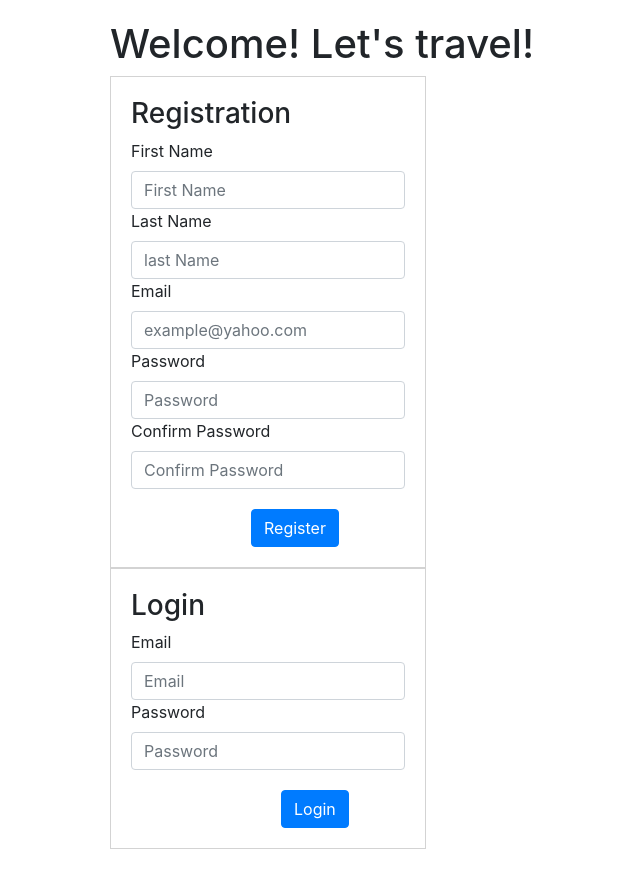
After one commit to LeahTalk/teach_to_learn, a Django app: page /register_login in a window 1280 px wide. The commit adds this page. Shown: the whole page, without its empty margins (50-690 px from the left). Run offline with Django 3.2, Linux system fonts and the light colour scheme; parts of the project's set-up code (start-up, migrations or seed data) failed here and were passed over; some libraries are stand-ins or nearby versions.

Commit message:
added login routes and templates

```diff
--- a/apps/login_app/models.py
+++ b/apps/login_app/models.py
@@ -2,14 +2,14 @@ from __future__ import unicode_literals
 from django.db import models
 import datetime
 
-class Categories(models.Manager):
+class Categories(models.Model):
     name = models.CharField(max_length = 255)
     created_at = models.DateTimeField(auto_now_add = True)
     updated_at = models.DateTimeField(auto_now = True)
 
-class SubCategories(models.Manager):
+class SubCategories(models.Model):
     name = models.CharField(max_length = 255)
-    mainCategory = models.ForeignKey(Categories, related_name = 'sub-categories')
+    mainCategory = models.ForeignKey(Categories, related_name = 'subcategories')
     created_at = models.DateTimeField(auto_now_add = True)
     updated_at = models.DateTimeField(auto_now = True)
 
--- /dev/null
+++ b/apps/login_app/templates/login_app/register_login.html
@@ -0,0 +1,49 @@
+<html>
+<head>
+    <title>Trip Buddy</title>
+    {% load static %}
+    <link rel="stylesheet" href="https://stackpath.bootstrapcdn.com/bootstrap/4.3.1/css/bootstrap.min.css" integrity="sha384-ggOyR0iXCbMQv3Xipma34MD+dH/1fQ784/j6cY/iJTQUOhcWr7x9JvoRxT2MZw1T" crossorigin="anonymous">
+      <!-- Latest compiled and minified JavaScript -->
+      <script src="https://stackpath.bootstrapcdn.com/bootstrap/3.4.1/js/bootstrap.min.js" integrity="sha384-aJ21OjlMXNL5UyIl/XNwTMqvzeRMZH2w8c5cRVpzpU8Y5bApTppSuUkhZXN0VxHd" crossorigin="anonymous"></script>
+    <link rel="stylesheet" type="text/css" href="{% static '/login_app/css/style.css' %}">
+</head>
+<body>
+    <div class = "wrapper">
+        <h1>Welcome! Let's travel!</h1>
+        {% if messages %}
+        <ul class="messages">
+            {% for message in messages %}
+                <li {% if message.tags %} class="{{ message.tags }}"{% endif %}>{{ message }}</li>
+            {% endfor %}
+        </ul>
+        {% endif %}
+        <div class = "login_section">
+            <h3>Registration</h3>
+            <form action = '/process_register' method = 'post'>
+                {% csrf_token %}
+                <label for="first_name">First Name</label>
+                <input class="form-control" type="text" placeholder="First Name" id = "first_name" name = "first_name">
+                <label for="last_name">Last Name</label>
+                <input class="form-control" type="text" placeholder="last Name" id = "last_name" name = "last_name">
+                <label for="email">Email</label>
+                <input class="form-control" type="text" placeholder="example@yahoo.com" id = "email" name = "email">
+                <label for="password">Password</label>
+                <input class="form-control" type="password" placeholder="Password" id = "regPassword" name = "regPassword">
+                <label for="confPassword">Confirm Password</label>
+                <input class="form-control" type="password" placeholder="Confirm Password" id = "confPassword" name = "confPassword">
+                <button class="btn btn-primary" type="submit" style = "margin-top: 20px; margin-left: 120px">Register</button>
+            </form>
+        </div>
+        <div class = "login_section">
+            <h3>Login</h3>
+            <form action = '/login' method = 'post'>
+                {% csrf_token %}
+                <label for="email">Email</label>
+                <input class="form-control" type="text" placeholder="Email" id = "email" name = "email">
+                <label for="password">Password</label>
+                <input class="form-control" type="password" placeholder="Password" id = "password" name = "password">
+                <button class="btn btn-primary" type="submit" style = "margin-top: 20px; margin-left: 150px">Login</button>
+            </form>
+        </div>
+    </div>
+</body>
--- a/apps/login_app/urls.py
+++ b/apps/login_app/urls.py
@@ -5,6 +5,7 @@ urlpatterns = [
     url(r'^$', views.index),
     url(r'^logout$', views.logout),
     url(r'^login$', views.login),
-    url(r'^register$', views.register),
-    url(r'^users/(?P<user_id>\d+)$', views.user_page)
+    url(r'^process_register$', views.register),
+    url(r'^register$', views.complete_register),
+    url(r'^register_login$', views.register_login)
 ]
--- a/apps/login_app/views.py
+++ b/apps/login_app/views.py
@@ -12,6 +12,9 @@ def index(request):
 def logout(request):
     request.session.clear()
     return redirect('/')
+
+def register_login(request):
+    return render(request, 'login_app/register_login.html')
 
 def login(request):
     errors = Users.objects.user_validator(request.POST)
@@ -49,15 +52,7 @@ def register(request):
     Users.objects.create(first_name=request.POST['first_name'], last_name = request.POST['last_name'],
             email = request.POST['email'], pw_hash=pw_hash)
     request.session['curUser'] = Users.objects.get(email = request.POST['email']).id
-    return redirect('/dashboard')
+    return redirect('/register')
 
-def user_page(request, user_id):
-    if 'curUser' not in request.session:
-        return redirect('/')
-    user = Users.objects.get(id = request.session['curUser'])
-    context = {
-        'user' : user,
-        'numReviews' : len(user.reviews.all()),
-        'books' : user.books.all()
-    }
-    return render(request, 'login_app/user_details.html', context)
+def complete_register(request):
+    return render(request, "login_app/register.html")
```
Also changed, not shown: apps/login_app/templates/login_app/index.html (+1 -49 lines), apps/appointment_app/migrations/0001_initial.py (added), apps/login_app/migrations/0008_categories_subcategories.py (added), apps/login_app/templates/login_app/register.html (added), apps/message_app/migrations/0001_initial.py (added).
